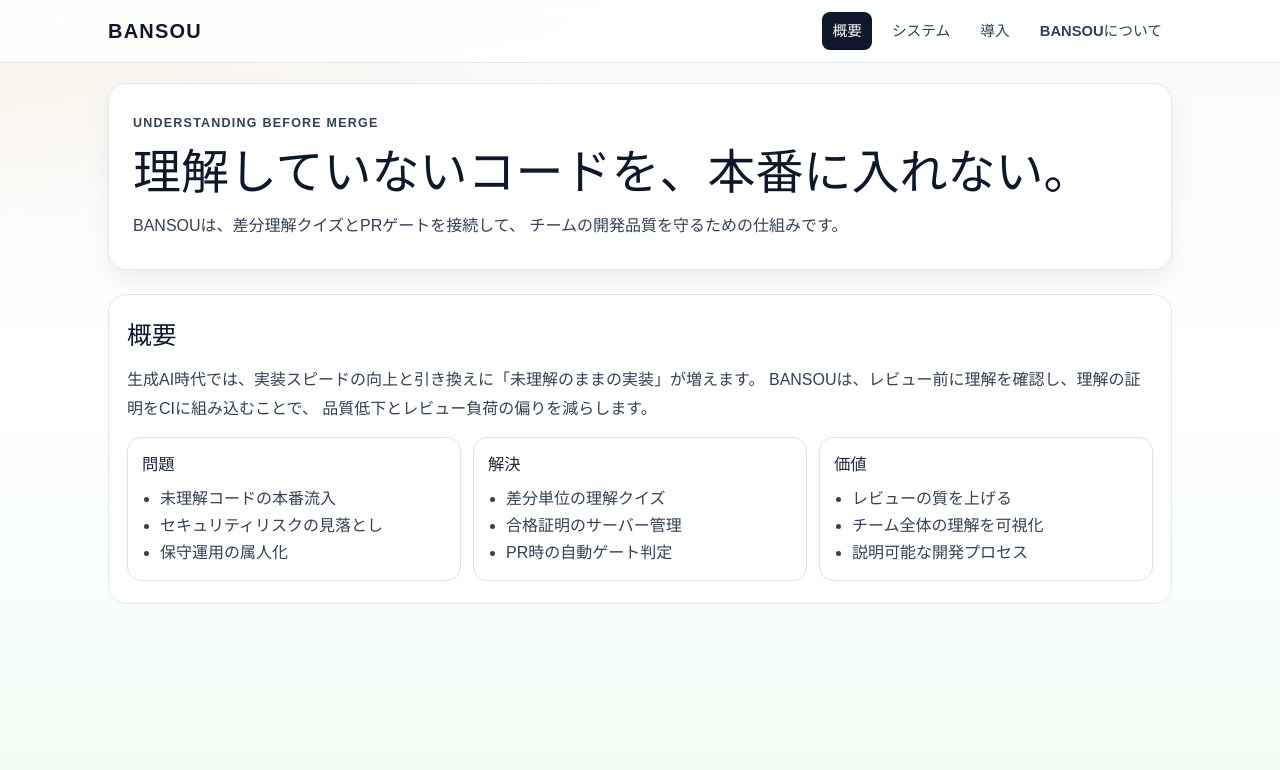
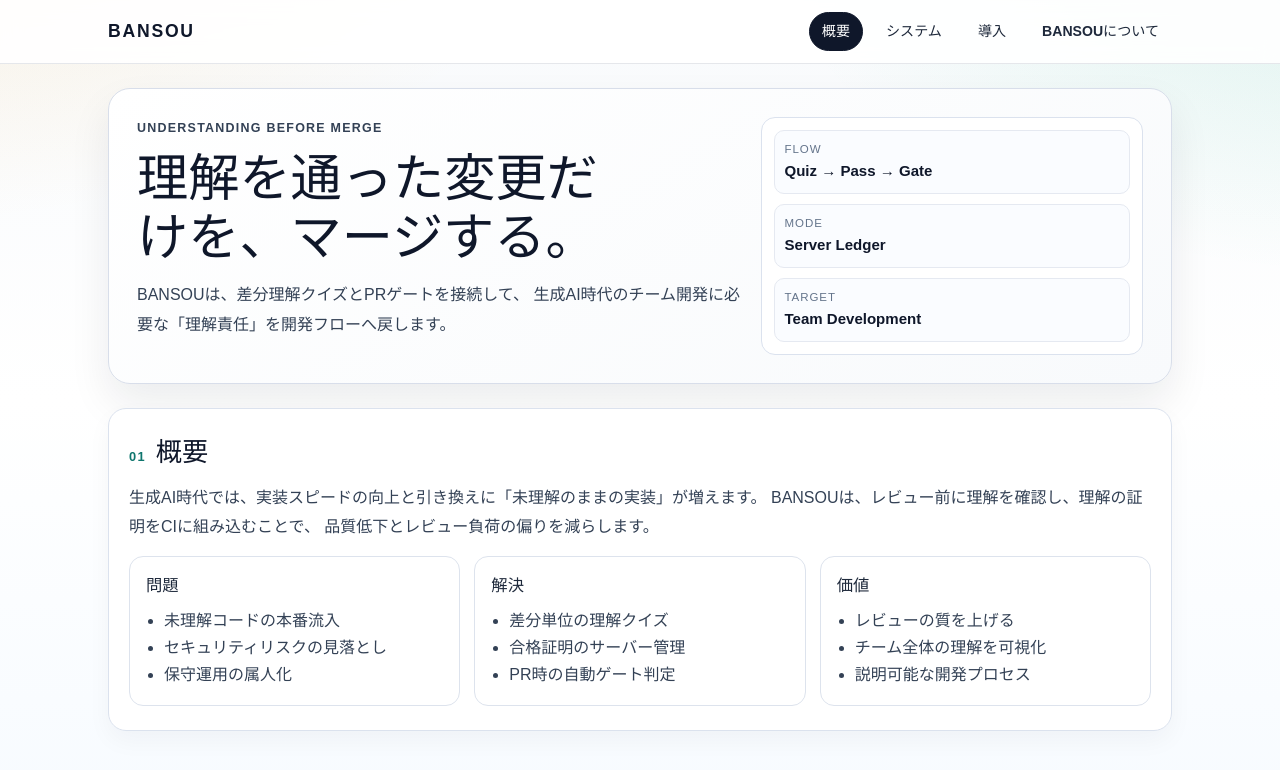
Before and after one commit to Utsugi0101/BANSOU_page, a React (Vite) app: page /#/overview in a window 1280 px wide. Shown: the top 770 px of the page. Built offline with nearby package versions, Linux system fonts and the light colour scheme.

Commit message:
Polish BANSOU_page visual design and hierarchy

```diff
--- a/src/App.css
+++ b/src/App.css
@@ -1,17 +1,18 @@
 .page {
   min-height: 100vh;
   background:
-    radial-gradient(1200px 600px at -10% -20%, rgba(245, 158, 11, 0.16), transparent 70%),
-    linear-gradient(180deg, #f8fafc 0%, #ffffff 48%, #f0fdf4 100%);
+    radial-gradient(1100px 520px at -15% -18%, rgba(245, 158, 11, 0.14), transparent 72%),
+    radial-gradient(900px 500px at 108% -8%, rgba(16, 185, 129, 0.12), transparent 68%),
+    linear-gradient(180deg, #f8fafc 0%, #ffffff 50%, #f7fbff 100%);
 }
 
 .site-header {
   position: sticky;
   top: 0;
   z-index: 20;
-  backdrop-filter: blur(8px);
-  background: rgba(255, 255, 255, 0.85);
-  border-bottom: 1px solid #e2e8f0;
+  backdrop-filter: blur(10px);
+  background: rgba(255, 255, 255, 0.9);
+  border-bottom: 1px solid #e5e7eb;
 }
 
 .header-inner {
@@ -25,11 +26,11 @@
 }
 
 .brand {
-  font-size: 1.25rem;
-  font-weight: 800;
+  font-size: 1.1rem;
+  font-weight: 900;
   color: #0f172a;
   text-decoration: none;
-  letter-spacing: 0.06em;
+  letter-spacing: 0.1em;
 }
 
 .header-nav {
@@ -40,35 +41,77 @@
 
 .header-nav a {
   text-decoration: none;
-  color: #334155;
-  font-size: 0.92rem;
+  color: #1e293b;
+  font-size: 0.88rem;
   font-weight: 600;
-  padding: 8px 10px;
-  border-radius: 8px;
+  padding: 8px 12px;
+  border-radius: 999px;
+  border: 1px solid transparent;
 }
 
 .header-nav a:hover {
-  background: #f1f5f9;
+  background: #ffffff;
+  border-color: #d5dbe6;
 }
 
 .header-nav a.active {
   background: #0f172a;
-  color: #f8fafc;
+  color: #ffffff;
+  border-color: #0f172a;
 }
 
 .content {
   width: min(1100px, 100%);
   margin: 0 auto;
-  padding: 20px 18px 40px;
+  padding: 24px 18px 40px;
   scroll-behavior: smooth;
 }
 
 .hero {
-  padding: 28px 24px;
-  border-radius: 18px;
-  border: 1px solid #e2e8f0;
+  padding: 28px;
+  border-radius: 22px;
+  border: 1px solid #d8deea;
+  background: linear-gradient(150deg, #ffffff 0%, #f8fafc 100%);
+  box-shadow: 0 20px 42px rgba(15, 23, 42, 0.08);
+  display: grid;
+  grid-template-columns: 1.35fr 0.85fr;
+  gap: 16px;
+}
+
+.hero-main {
+  display: flex;
+  flex-direction: column;
+}
+
+.hero-side {
+  border: 1px solid #dbe2ee;
+  border-radius: 14px;
   background: #ffffff;
-  box-shadow: 0 12px 24px rgba(15, 23, 42, 0.06);
+  padding: 12px;
+  display: grid;
+  gap: 10px;
+}
+
+.hero-chip {
+  border: 1px solid #e5e9f1;
+  border-radius: 10px;
+  padding: 10px;
+  background: #fafcff;
+}
+
+.hero-chip span {
+  display: block;
+  font-size: 0.72rem;
+  letter-spacing: 0.08em;
+  color: #64748b;
+  text-transform: uppercase;
+}
+
+.hero-chip strong {
+  display: block;
+  margin-top: 2px;
+  font-size: 0.94rem;
+  color: #0f172a;
 }
 
 .eyebrow {
@@ -81,29 +124,46 @@
 
 .hero h1 {
   margin: 10px 0 12px;
-  font-size: clamp(1.9rem, 3.8vw, 3rem);
+  font-size: clamp(2rem, 4vw, 3.2rem);
   line-height: 1.15;
   color: #0f172a;
+  max-width: 17ch;
 }
 
-.hero p {
+.hero p,
+.hero-copy {
   margin: 0;
   color: #334155;
-  line-height: 1.8;
+  line-height: 1.85;
 }
 
 .section {
   margin-top: 24px;
-  padding: 22px 18px;
-  border: 1px solid #e2e8f0;
+  padding: 24px 20px;
+  border: 1px solid #dbe2ee;
   border-radius: 18px;
-  background: rgba(255, 255, 255, 0.95);
+  background: rgba(255, 255, 255, 0.96);
   animation: page-fade 0.18s ease;
+  box-shadow: 0 10px 24px rgba(15, 23, 42, 0.04);
+}
+
+.section-head {
+  display: flex;
+  align-items: baseline;
+  gap: 10px;
+  margin: 0 0 12px;
+}
+
+.section-head span {
+  color: #0f766e;
+  font-size: 0.8rem;
+  font-weight: 800;
+  letter-spacing: 0.1em;
 }
 
 .section h2 {
-  margin: 0 0 12px;
-  font-size: 1.55rem;
+  margin: 0;
+  font-size: 1.64rem;
   color: #0f172a;
 }
 
@@ -115,7 +175,7 @@
 
 .cards {
   display: grid;
-  gap: 12px;
+  gap: 14px;
 }
 
 .cards.two {
@@ -127,14 +187,14 @@
 }
 
 .card {
-  border: 1px solid #dbe4ee;
+  border: 1px solid #dde3ed;
   border-radius: 14px;
-  padding: 14px;
+  padding: 16px;
   background: #ffffff;
 }
 
 .card h3 {
-  margin: 0 0 8px;
+  margin: 0 0 10px;
   font-size: 1.02rem;
   color: #1e293b;
 }
@@ -157,10 +217,10 @@
 }
 
 .flow {
-  margin-top: 12px;
-  border: 1px solid #dbe4ee;
+  margin-top: 14px;
+  border: 1px solid #dbe2eb;
   border-radius: 14px;
-  padding: 14px;
+  padding: 16px;
   background: #f8fafc;
 }
 
@@ -177,9 +237,29 @@
   margin: 14px 0 0;
   padding: 12px 14px;
   border-left: 4px solid #f59e0b;
-  background: #fffbeb;
+  background: #fff8e6;
   color: #78350f;
   border-radius: 8px;
+}
+
+.diagram {
+  margin-top: 14px;
+  border: 1px dashed #9fb0c7;
+  border-radius: 14px;
+  padding: 14px;
+  display: grid;
+  grid-template-columns: repeat(5, minmax(0, 1fr));
+  gap: 8px;
+}
+
+.node {
+  text-align: center;
+  border: 1px solid #d7dfeb;
+  border-radius: 10px;
+  padding: 10px 6px;
+  font-size: 0.82rem;
+  color: #334155;
+  background: #f8fafc;
 }
 
 @keyframes page-fade {
@@ -198,6 +278,14 @@
   .cards.three {
     grid-template-columns: 1fr;
   }
+
+  .diagram {
+    grid-template-columns: 1fr;
+  }
+
+  .hero {
+    grid-template-columns: 1fr;
+  }
 }
 
 @media (max-width: 680px) {
--- a/src/App.tsx
+++ b/src/App.tsx
@@ -59,12 +59,28 @@ function App() {
 
       <main className="content">
         <section className="hero">
+          <div className="hero-main">
             <p className="eyebrow">UNDERSTANDING BEFORE MERGE</p>
-          <h1>理解していないコードを、本番に入れない。</h1>
-          <p>
+            <h1>理解を通った変更だけを、マージする。</h1>
+            <p className="hero-copy">
               BANSOUは、差分理解クイズとPRゲートを接続して、
-            チームの開発品質を守るための仕組みです。
+              生成AI時代のチーム開発に必要な「理解責任」を開発フローへ戻します。
             </p>
+          </div>
+          <div className="hero-side" aria-hidden="true">
+            <div className="hero-chip">
+              <span>FLOW</span>
+              <strong>Quiz → Pass → Gate</strong>
+            </div>
+            <div className="hero-chip">
+              <span>MODE</span>
+              <strong>Server Ledger</strong>
+            </div>
+            <div className="hero-chip">
+              <span>TARGET</span>
+              <strong>Team Development</strong>
+            </div>
+          </div>
         </section>
 
         {route === 'overview' && <OverviewPage />}
@@ -79,7 +95,10 @@ function App() {
 function OverviewPage() {
   return (
     <section className="section">
+      <header className="section-head">
+        <span>01</span>
         <h2>概要</h2>
+      </header>
       <p>
         生成AI時代では、実装スピードの向上と引き換えに「未理解のままの実装」が増えます。
         BANSOUは、レビュー前に理解を確認し、理解の証明をCIに組み込むことで、
@@ -118,7 +137,10 @@ function OverviewPage() {
 function SystemPage() {
   return (
     <section className="section">
+      <header className="section-head">
+        <span>02</span>
         <h2>システム</h2>
+      </header>
       <p>BANSOUは3つのコンポーネントで構成されます。</p>
       <div className="cards three">
         <article className="card">
@@ -133,6 +155,13 @@ function SystemPage() {
           <h3>GitHub Action</h3>
           <p>PR差分とledgerの整合を確認し、マージ可否を判定。</p>
         </article>
+      </div>
+      <div className="diagram">
+        <div className="node">ユーザー</div>
+        <div className="node">VSCode拡張</div>
+        <div className="node">サーバー</div>
+        <div className="node">GitHub Action</div>
+        <div className="node">PR / Merge Gate</div>
       </div>
       <article className="flow">
         <h3>処理フロー</h3>
@@ -151,7 +180,10 @@ function SystemPage() {
 function AdoptionPage() {
   return (
     <section className="section">
+      <header className="section-head">
+        <span>03</span>
         <h2>導入</h2>
+      </header>
       <p>最小の導入手順です。小さく始めて、徐々に必須化できます。</p>
       <article className="card">
         <h3>導入ステップ</h3>
@@ -184,7 +216,10 @@ function AdoptionPage() {
 function AboutPage() {
   return (
     <section className="section">
+      <header className="section-head">
+        <span>04</span>
         <h2>BANSOUについて</h2>
+      </header>
       <div className="cards two">
         <article className="card">
           <h3>SecHack365</h3>
```
Lines whose indentation alone changed are shown as unchanged.
